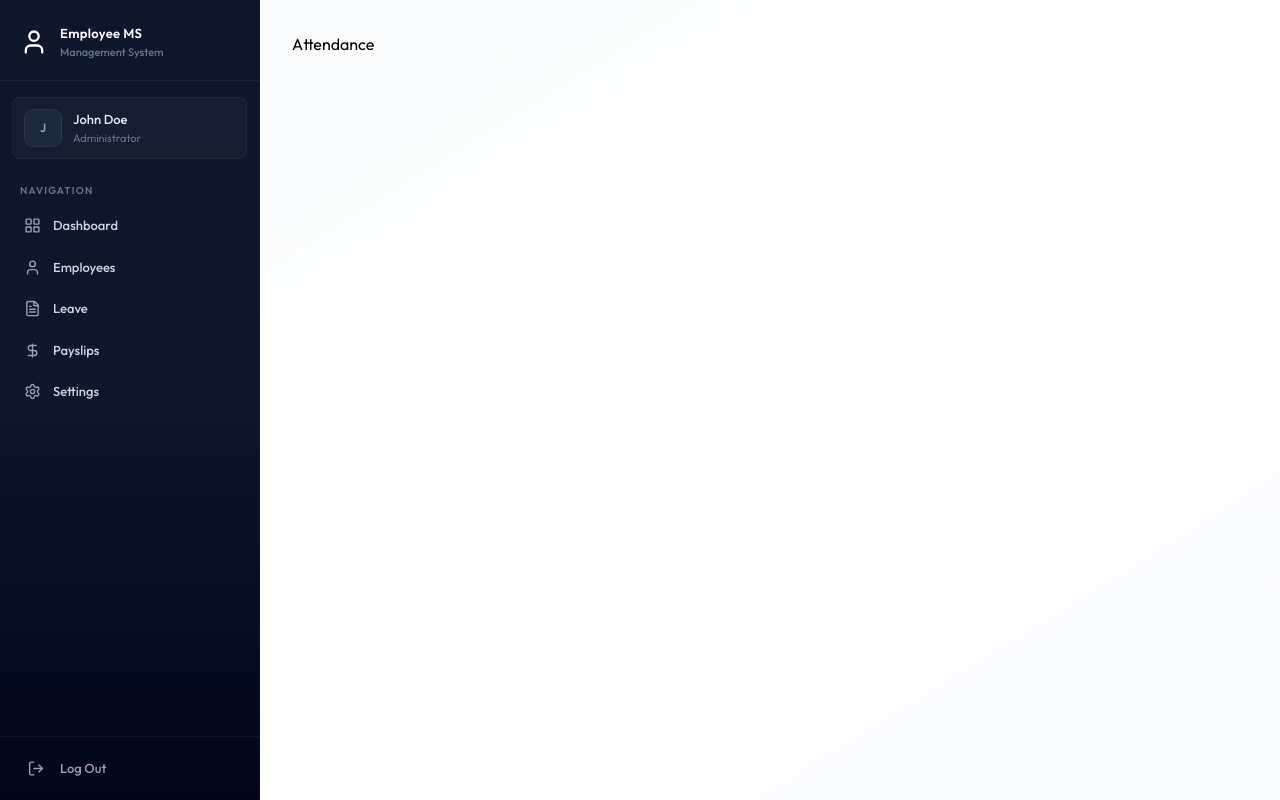
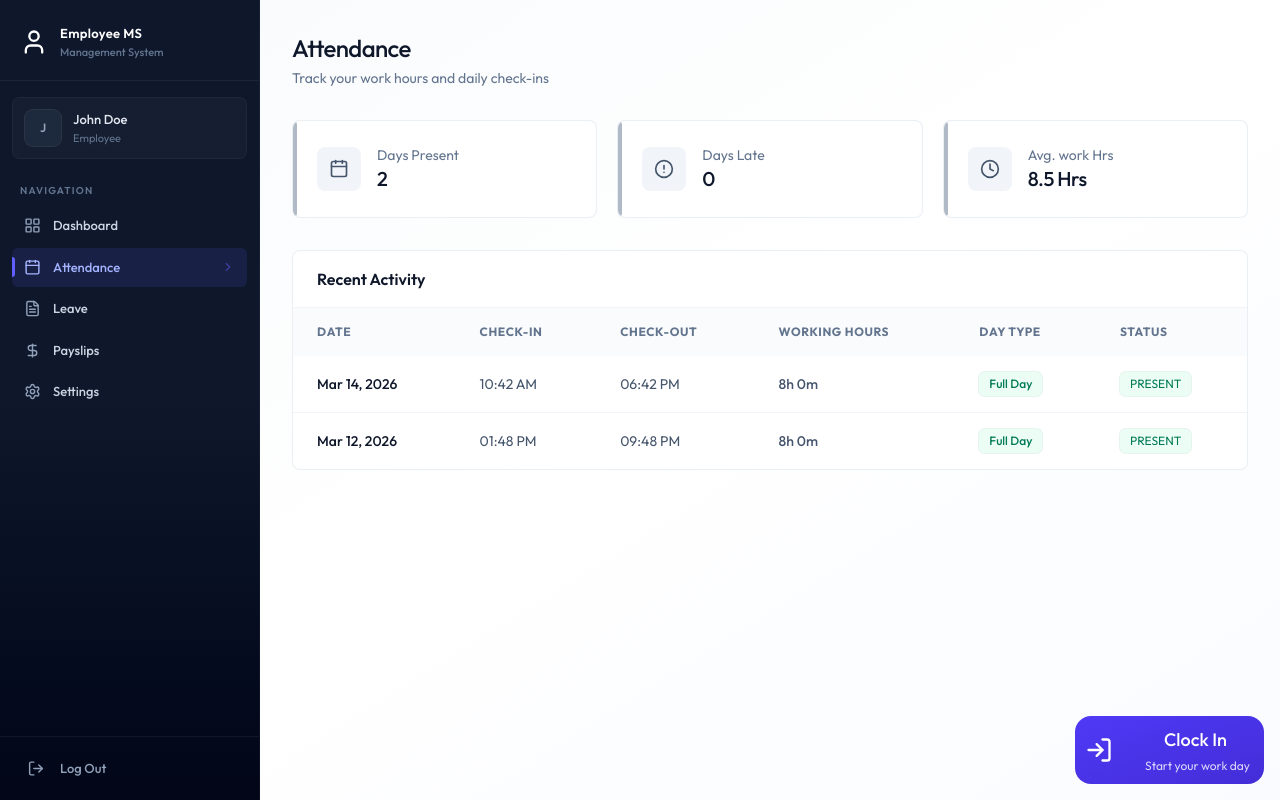
Before and after one commit to Devnehate/EMS, a React (Vite) app in the folder client/: page /attendance in a window 1280 px wide. Built offline with nearby package versions, Linux system fonts and the light colour scheme.

Commit message:
Attendance Page UI Completed

```diff
--- a/client/package.json
+++ b/client/package.json
@@ -11,6 +11,7 @@
   },
   "dependencies": {
     "@tailwindcss/vite": "^4.3.3",
+    "date-fns": "^4.4.0",
     "lucide-react": "^1.31.0",
     "react": "^19.2.8",
     "react-dom": "^19.2.8",
--- /dev/null
+++ b/client/src/components/Attendance/AttendanceHistory.jsx
@@ -0,0 +1,68 @@
+/* eslint-disable no-unused-vars */
+import { getDayTypeDisplay, getWorkingHoursDisplay } from "../../assets/assets"
+import {format} from 'date-fns';
+
+const AttendanceHistory = ({history}) => {
+  return (
+      <div className="card overflow-hidden">
+          <div className="px-6 py-4 border-b border-slate-100">
+              <h3 className="font-semibold text-slate-900">Recent Activity</h3>
+          </div>
+          <div className="overflow-x-auto">
+              <table className="table-modern">
+                  <thead>
+                      <tr>
+                          <th className="px-6 py-4">Date</th>
+                          <th className="px-6 py-4">Check-in </th>
+                          <th className="px-6 py-4">Check-out</th>
+                          <th className="px-6 py-4">Working Hours</th>
+                          <th className="px-6 py-4">Day Type</th>
+                          <th className="px-6 py-4">Status</th>
+                      </tr>
+                  </thead>
+                  <tbody>
+                      {history.length === 0 ? (
+                          <tr>
+                              <td colSpan={6} className="text-center py-12 text-slate-50">
+                                  No Record Found
+                              </td>
+                          </tr>
+                      ) : (
+
+                                  history.map((record) => {
+                                      const dayType = getDayTypeDisplay(record)
+                                      return (
+                                          <tr key={record._id || record.id}>
+                                              <td className="px-6 py-4 font-medium text-slate-900">
+                                                  {format(new Date(record.date), 'MMM dd, yyyy')}
+                                              </td>
+                                              <td className="px-6 py-4 text-slate-600">
+                                                  {record.checkIn ? format(new Date(record.checkIn), 'hh:mm a') : '-'}
+                                              </td>
+                                              <td className="px-6 py-4 text-slate-600">
+                                                  {record.checkOut ? format(new Date(record.checkOut), 'hh:mm a') : '-'}
+                                              </td>
+                                              <td className="px-6 py-4 text-slate-600 font-medium">
+                                                  {getWorkingHoursDisplay(record)}
+                                              </td>
+                                              <td className="px-6 py-4 text-slate-600 font-medium">
+                                                  {dayType.label !== '-' ? <span className={`badge ${dayType.className}`}>{dayType.label}</span> : '-'}
+                                              </td>
+                                              <td className="px-6 py-4">
+                                                  <span className={`badge ${record.status === 'PRESENT' ? 'badge-success' : record.status === 'LATE' ? 'badge-warning' : 'badge-danger'}`}>
+                                                      {record.status}
+                                                 </span>
+                                              </td>
+
+                                          </tr>
+                                      )
+                              })
+                      )}
+                  </tbody>
+              </table>
+          </div>
+    </div>
+  )
+}
+
+export default AttendanceHistory
--- /dev/null
+++ b/client/src/components/Attendance/AttendanceStats.jsx
@@ -0,0 +1,32 @@
+import { AlertCircleIcon, CalendarIcon, ClockIcon } from "lucide-react";
+
+const AttendanceStats = ({ history }) => {
+
+    const totalPresent = history.filter((h) => h.status === "PRESENT" || h.status === "LATE").length;
+    const totalLate = history.filter((h) => h.status === "LATE").length;
+
+    const stats = [
+        {label : "Days Present", value: totalPresent, icon: CalendarIcon},
+        {label : "Days Late", value: totalLate, icon: AlertCircleIcon},
+        {label : "Avg. work Hrs", value: '8.5 Hrs', icon: ClockIcon},
+    ]
+
+  return (
+      <div className="grid grid-cols-1 sm:grid-cols-3 gap-4 sm:gap-5 mb-8">
+          {stats.map((s) => (
+              <div key={s.label} className="card card-hover p-5 sm:p-6 flex items-center gap-4 relative overflow-hidden group">
+                  <div className="absolute left-0 top-0 bottom-0 w-1 rounded-r-full bg-slate-500/50 group-hover:bg-indigo-500/50" />
+                  <div className="p-3 bg-slate-100 rounded-lg group-hover:bg-indigo-50 transition-colors duration-200">
+                      <s.icon className="w-5 h-5 text-slate-600 group-hover:text-indigo-600 transition-colors duration-200" />
+                  </div>
+                  <div>
+                      <p className="text-sm text-slate-500">{s.label}</p>
+                      <p className="text-xl font-medium text-slate-900 tracking-tight">{s.value}</p>
+                  </div>
+              </div>
+          ))}
+    </div>
+  )
+}
+
+export default AttendanceStats
--- /dev/null
+++ b/client/src/components/CheckInButton.jsx
@@ -0,0 +1,40 @@
+import { Loader2Icon, LogInIcon, LogOutIcon } from "lucide-react";
+import { useState } from "react"
+
+const CheckInButton = ({ todayRecord, onAction }) => {
+
+    const [loading, setLoading] = useState(false);
+
+    const handleAttendance = async () => {
+        setLoading(true);
+        setTimeout(() => {
+            setLoading(false);
+            onAction();
+        }, 1000);
+    }
+
+    if (todayRecord?.checkout) {
+        return (
+            <div className="flex flex-col items-center justify-center p-8 bg-slate-50 rounded-2xl border border-slate-200">
+                <h3 className="text-lg font-bold text-slate-900">Work Day Completed</h3>
+                <p className="text-slate-500 text-sm mt-1">Great job! see you tomorrow.</p>
+            </div>
+        )
+    }
+
+    const isCheckedIn = !!todayRecord?.isCheckedIn;
+
+  return (
+      <div className="absolute bottom-4 right-4 flex flex-col z-1">
+          <button onClick={handleAttendance} disabled={loading} className={`w-full max-w-xs flex justify-between items-center gap-8 p-2.5 rounded-2xl bg-linear-to-br text-white ${isCheckedIn ? 'from-slate-700 to-slate-900' : 'from-indigo-600 to-indigo-700'}`}>
+              {loading ? <Loader2Icon className="size-7 animate-spin" /> : isCheckedIn ? <LogOutIcon className="size-7" /> : <LogInIcon className="size-7" />}
+              <div className="relative flex flex-col items-center text-center">
+                  <h2 className="text-lg font-medium mb-1 mr-2">{loading ? "Processing..." : isCheckedIn ? "Clock Out" : "Clock In"}</h2>
+                  <p className="text-xs opacity-80 mr-1">{isCheckedIn ? "Click to end your shift" : "Start your work day"}</p>
+              </div>
+          </button>
+    </div>
+  )
+}
+
+export default CheckInButton
--- a/client/src/components/Sidebar.jsx
+++ b/client/src/components/Sidebar.jsx
@@ -20,7 +20,7 @@
         setMobileOpen(false);
     }, [pathname]);
 
-    const role = "ADMIN" || "EMPLOYEE";
+    const role = "" || "EMPLOYEE";
     const navItems = [
         { name: "Dashboard", href: "/dashboard", icon: LayoutGridIcon },
         role === "ADMIN" ?
--- a/client/src/pages/Attendance.jsx
+++ b/client/src/pages/Attendance.jsx
@@ -1,7 +1,56 @@
+/* eslint-disable no-unused-vars */
+/* eslint-disable react-hooks/set-state-in-effect */
+import { useCallback, useEffect, useState } from "react";
+import { dummyAttendanceData } from "../assets/assets";
+import Loading from "../components/Loading";
+import CheckInButton from "../components/CheckInButton";
+import AttendanceStats from "../components/Attendance/AttendanceStats";
+import AttendanceHistory from "../components/Attendance/AttendanceHistory";
 
 const Attendance = () => {
+
+  const [history, setHistory] = useState([]);
+  const [loading, setLoading] = useState(true);
+  const [isDeleted, setIsDeleted] = useState(false);
+
+  const fetchData = useCallback(async () => {
+    setHistory(dummyAttendanceData);
+    setTimeout(() => {
+      setLoading(false);
+    }, 1000);
+  }, []);
+
+  useEffect(() => {
+    fetchData();
+  }, [fetchData]);
+
+  if(loading) return <Loading />
+
+  const today = new Date();
+  today.setHours(0, 0, 0, 0);
+
+  const todayRecord = history.find((r) => new Date(r.date).toDateString() === today.toDateString());
+
   return (
-    <div>Attendance</div>
+    <div className="animate-fade-in">
+      <div className="page-header">
+        <h1 className="page-title">Attendance</h1>
+        <p className="page-subtitle">Track your work hours and daily check-ins</p>
+      </div>
+      {isDeleted ? (
+        <div className="mb-8 p-6 bg-rose-50 border border-rose-200 rounded-2xl text-center">
+          <p className="text-rose-600">You can no longer clock in or out because your employee records have been marked for deleted.</p>
+        </div>
+      ) : (
+          <div className="mb-8">
+            <CheckInButton todayRecord={todayRecord} onAction={fetchData}/>
+          </div>
+      )}
+
+      <AttendanceStats history={history} />
+      <AttendanceHistory history={history} />
+
+    </div>
   )
 }
 
--- a/client/src/pages/Dashboard.jsx
+++ b/client/src/pages/Dashboard.jsx
@@ -1,3 +1,4 @@
+/* eslint-disable no-unused-vars */
 /* eslint-disable react-hooks/set-state-in-effect */
 import { useEffect, useState } from "react";
 import {dummyAdminDashboardData, dummyEmployeeDashboardData } from "../assets/assets";
--- a/client/src/pages/Employees.jsx
+++ b/client/src/pages/Employees.jsx
@@ -21,11 +21,11 @@
     setTimeout(() => {
       setLoading(false);
     }, 1000);
-  }, [])
+  }, [selectedDept]);
 
   useEffect(() => {
     fetchEmployees();
-  }, [])
+  }, [fetchEmployees]);
 
   const filtered = employees.filter((emp) => `${emp.firstName} ${emp.lastName}`.toLowerCase().includes(search.toLowerCase()))
 
```
Also changed, not shown: 1 other file (tests, documents, lock files or other folders).
